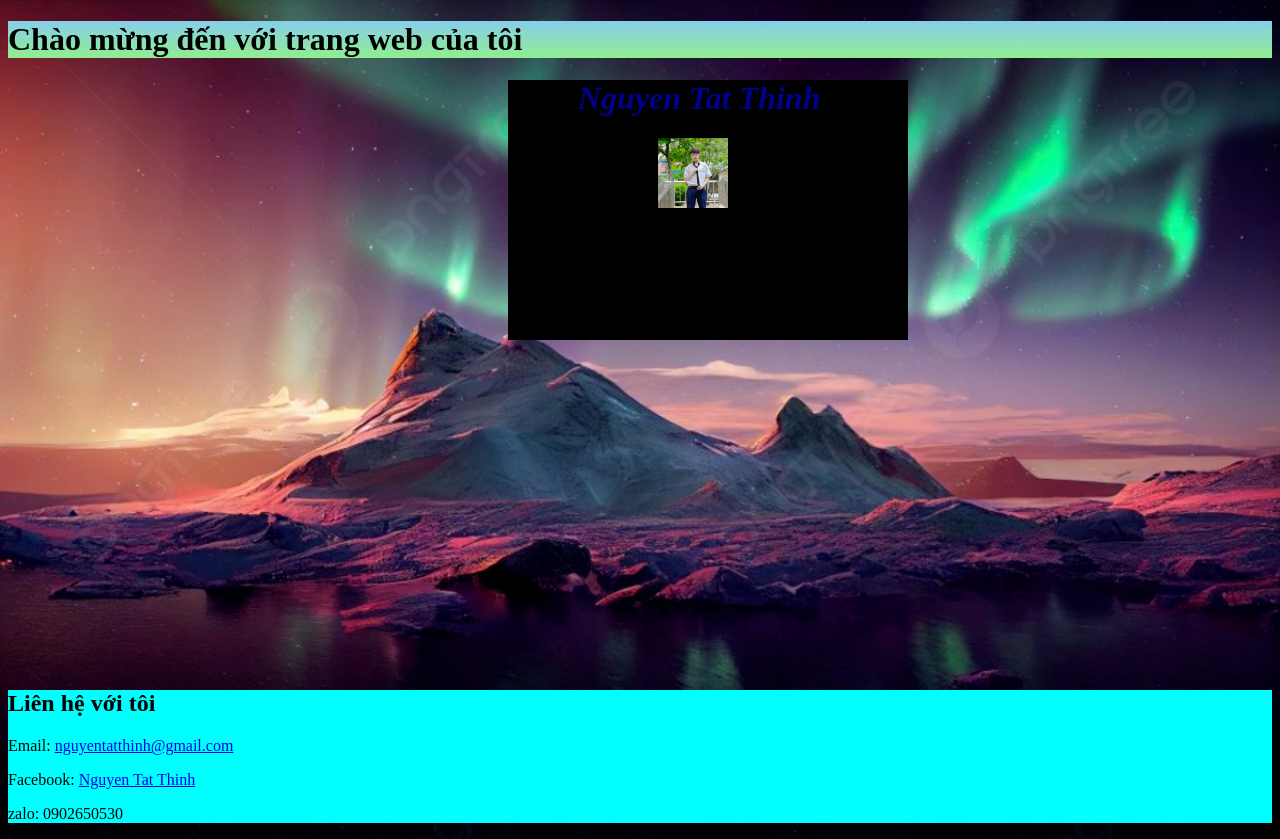
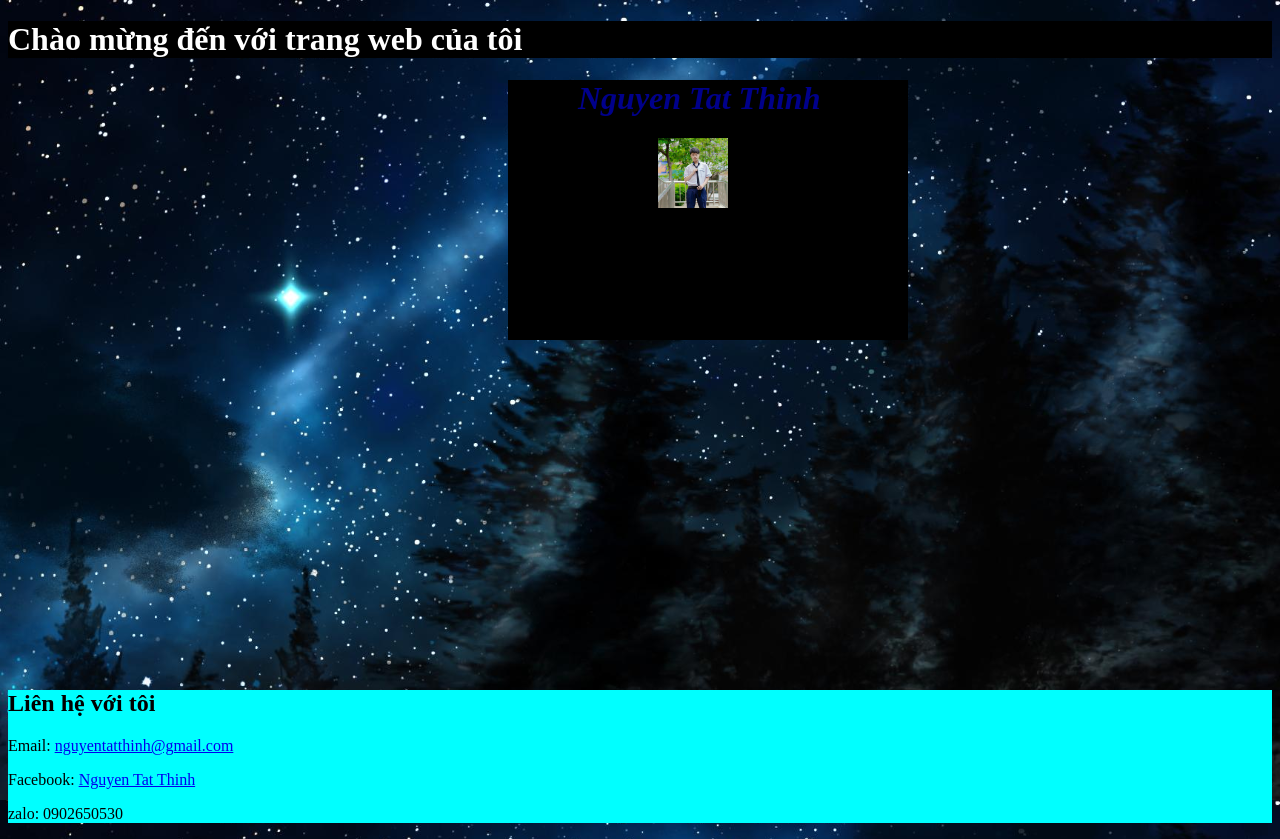
Before and after one commit to thinhnguyen3010/introduce-myself, a plain HTML site: page index.html in a window 1280 px wide. Drawn offline with Linux system fonts and the light colour scheme.

Commit message:
Update style.css

```diff
--- a/style.css
+++ b/style.css
@@ -1,7 +1,8 @@
 header{
-    background: linear-gradient(skyblue, lightgreen);
+    background-color: black;
     background-attachment:fixed;
     background-repeat: no-repeat;
+    color: white;
 }
  #ten{
     font-family:  Brush Script MT;
@@ -10,7 +11,7 @@ header{
     margin-left: 70px;
  }
  body{
-    background-image: url(pngtree-aurora-borealis-on-night-sky-over-winter-landscape-with-rocks-aurora-picture-image_2294018.jpg);
+    background-image: url(bautroisao.jpg);
     background-repeat: no-repeat;
     background-attachment: fixed;
     background-position: center;
```
